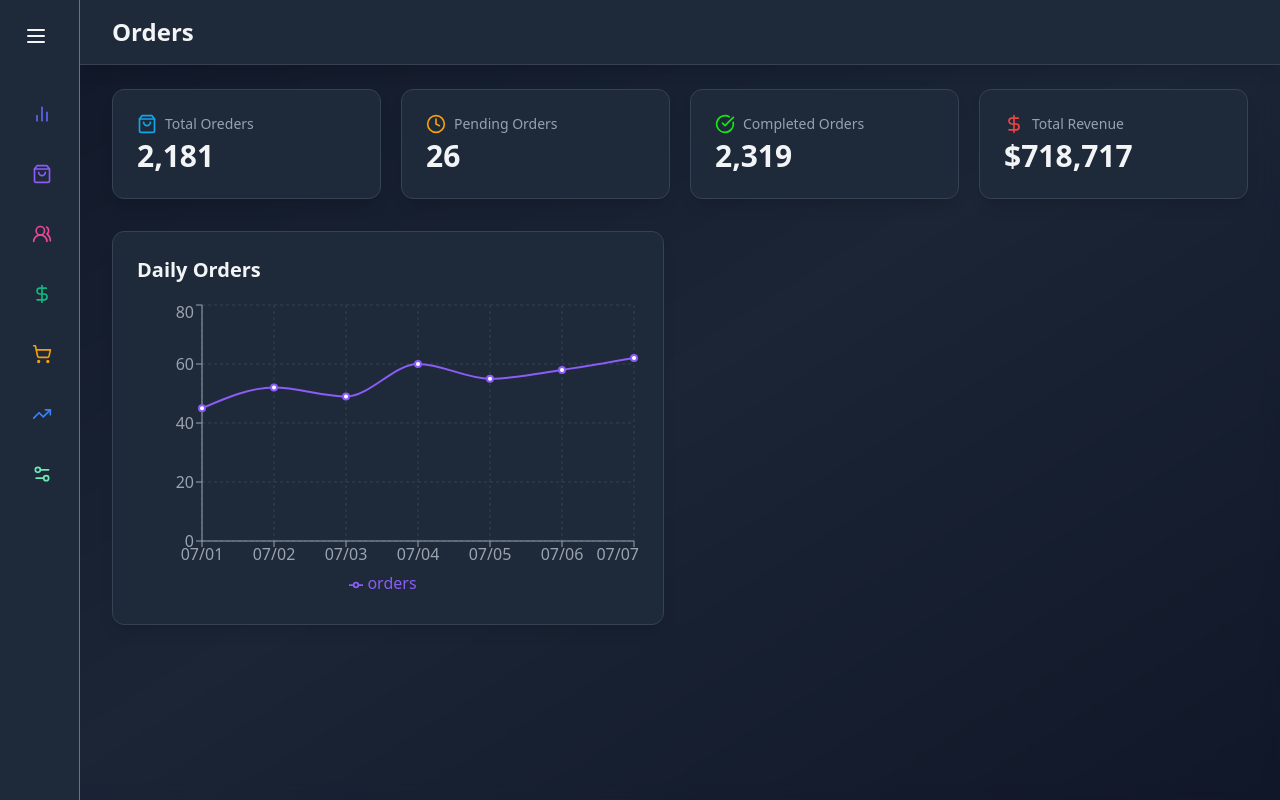
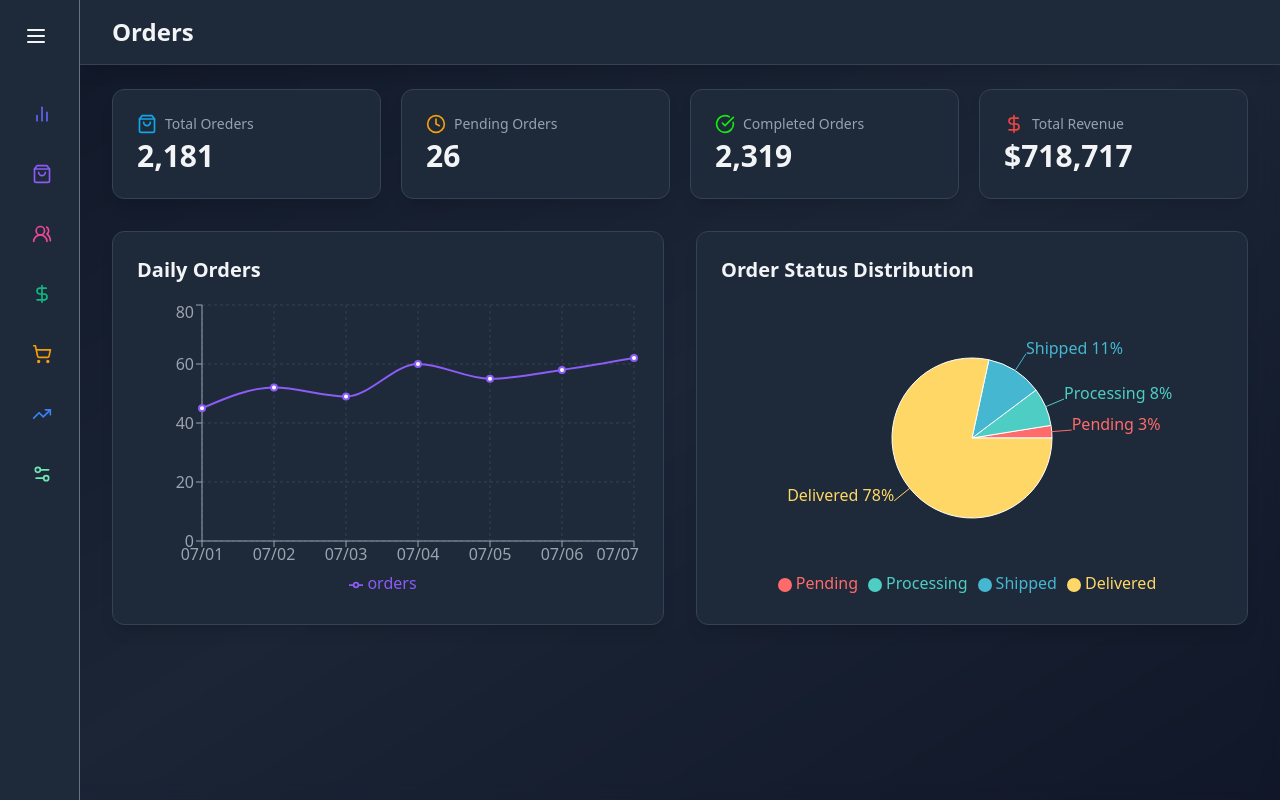
Before and after one commit to HumbleBoyy/Dashboard-Admin-Panel, a React (Vite) app: page /orders in a window 1280 px wide. Built offline with nearby package versions, Linux system fonts and the light colour scheme.

Commit message:
New Commit

```diff
--- a/src/components/ordersComponent/OrdersStatusDistribution.jsx
+++ b/src/components/ordersComponent/OrdersStatusDistribution.jsx
@@ -1,16 +1,14 @@
 import React from 'react'
 import { motion } from "framer-motion";
-import { LineChart, Line, XAxis, YAxis, CartesianGrid, Tooltip, Legend, ResponsiveContainer } from "recharts";
+import { PieChart, Pie, Cell, ResponsiveContainer, Tooltip, Legend } from "recharts";
 
-const dailyOrdersData = [
-	{ date: "07/01", orders: 45 },
-	{ date: "07/02", orders: 52 },
-	{ date: "07/03", orders: 49 },
-	{ date: "07/04", orders: 60 },
-	{ date: "07/05", orders: 55 },
-	{ date: "07/06", orders: 58 },
-	{ date: "07/07", orders: 62 },
+const orderStatusData = [
+	{ name: "Pending", value: 20 },
+	{ name: "Processing", value: 61 },
+	{ name: "Shipped", value: 90 },
+	{ name: "Delivered", value: 620 },
 ];
+const COLORS = ["#FF6B6B", "#4ECDC4", "#45B7D1", "#FED766", "#2AB7CA"];
 const OrdersStatusDistribution = () => {
   return (
     <motion.div
@@ -19,13 +17,23 @@ const OrdersStatusDistribution = () => {
 			animate={{ opacity: 1, y: 0 }}
 			transition={{ delay: 0.2 }}
 	>
-    <h2 className='text-xl font-semibold text-gray-100 mb-4'>Daily Orders</h2>
+    <h2 className='text-xl font-semibold text-gray-100 mb-4'>Order Status Distribution</h2>
     <div style={{ width: "100%", height: 300 }}>
         <ResponsiveContainer width={"100%"} height={"100%"}>
-           <LineChart data={dailyOrdersData}>
-               <CartesianGrid strokeDasharray={"3 3"} stroke='#374151'/>
-               <XAxis dataKey={"date"}stroke='#9CA3AF'/>
-               <YAxis stroke='#9CA3AF'/>
+            <PieChart>
+                      <Pie
+                         data={orderStatusData}
+                         cx='50%'
+                         cy='50%'
+                         outerRadius={80}
+                         fill='#8884d8'
+                         dataKey='value'
+                         label={({ name, percent }) => `${name} ${(percent * 100).toFixed(0)}%`}
+                      >
+                        {orderStatusData.map((entry, index) => (
+                            <Cell key={`cell-${index}`} fill={COLORS[index % COLORS.length]} />
+                        ))}
+                      </Pie>
                       <Tooltip
                         contentStyle={{
                             backgroundColor: "rgba(31, 41, 55, 0.8)",
@@ -34,8 +42,7 @@ const OrdersStatusDistribution = () => {
                         itemStyle={{ color: "#E5E7EB" }}
                        />
                        <Legend />
-				<Line type='monotone' dataKey='orders' stroke='#8B5CF6' strokeWidth={2} />
-           </LineChart>
+                    </PieChart>
         </ResponsiveContainer>
     </div>
     </motion.div>
--- a/src/pages/Orders.jsx
+++ b/src/pages/Orders.jsx
@@ -3,6 +3,7 @@ import { CheckCircle, Clock, DollarSign, ShoppingBag } from "lucide-react";
 import { motion } from "framer-motion";
 import StatCard from '../components/StatCard';
 import DailyOrders from '../components/ordersComponent/DailyOrders';
+import OrdersStatusDistribution from '../components/ordersComponent/OrdersStatusDistribution';
 const orderStats = {
 	totalOrders: "2,181",
 	pendingOrders: "26",
@@ -26,6 +27,7 @@ const Orders = () => {
       </motion.div>
         <div className='grid grid-cols-1 lg:grid-cols-2 gap-8 mb-8'>
           <DailyOrders/>
+          <OrdersStatusDistribution/>
       </div>
       </main>
     </div>
```
Lines whose indentation alone changed are shown as unchanged.
